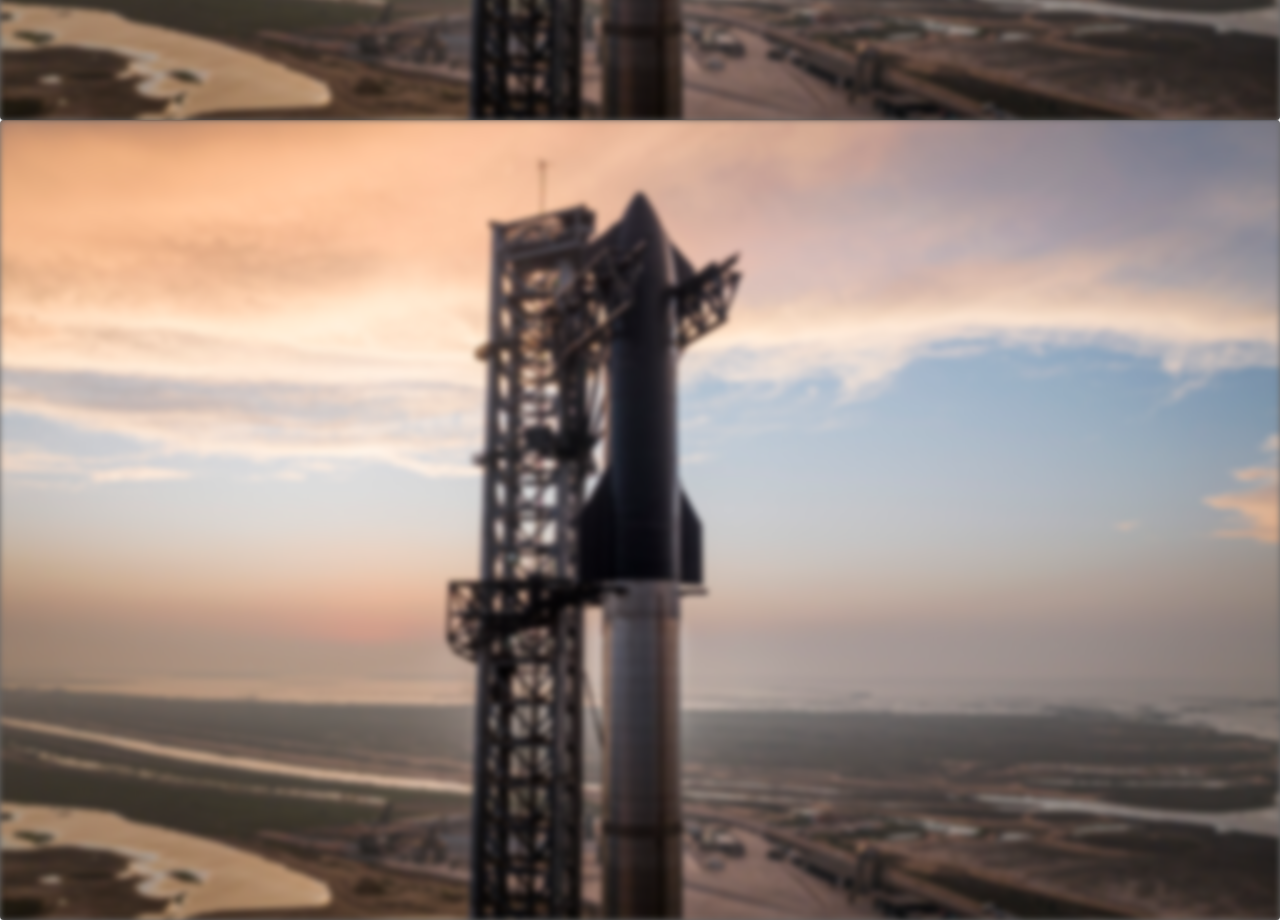
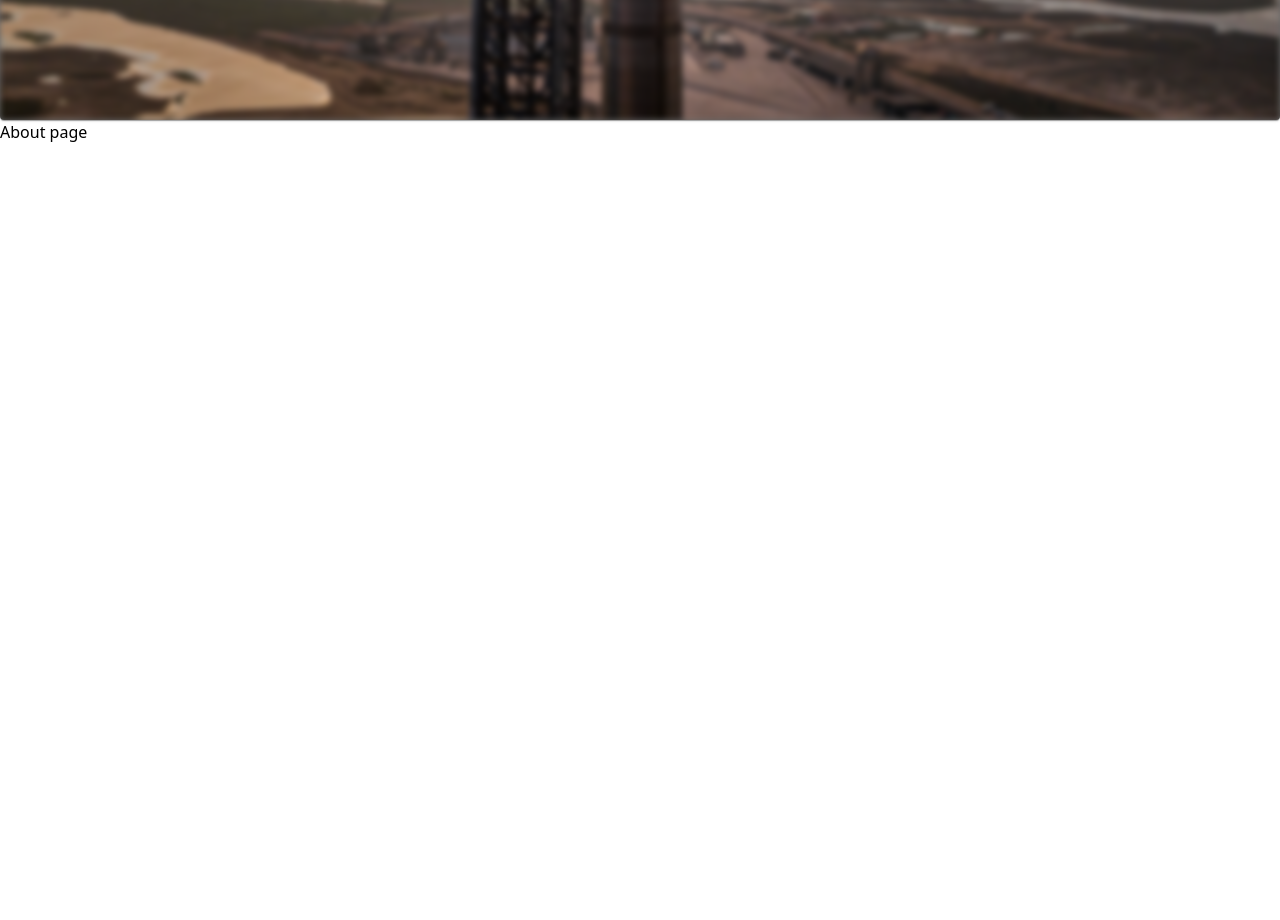
Before and after one commit to Conspiciens/portfolio, a Next.js app: page /about in a window 1280 px wide. Shown: the part 680-1600 px from the top of the page. After the commit the page ends 824 px from the top, so only its background shows below. Built offline with nearby package versions, Linux system fonts and the light colour scheme.

Commit message:
Removed redundant code

```diff
--- a/src/app/about/page.tsx
+++ b/src/app/about/page.tsx
@@ -4,28 +4,7 @@ const About = () => {
 
     return (
       <>
-        <div style={{
-          position: 'relative',
-          height: '100vh',
-          }}>
-          <Card sx={{
-            width: "100%",
-            height: "100%",
-            position: "absolute",
-            background: 'rgb(0, 0, 0, 0.6)',
-          }}>
-            <CardMedia
-              component="img"
-              image="/sunset_starship.jpg"
-              sx = {{
-                height: "100%",
-                backgroundSize: 'cover',
-                backgroundRepeat: 'no-repeat',
-                filter: 'blur(3px)'
-              }}
-            />
-          </Card>
-        </div>
+        <p> About page </p>
       </>
     );
 }
--- a/src/app/projects/page.tsx
+++ b/src/app/projects/page.tsx
@@ -1,7 +1,9 @@
-
+import {Card, CardMedia} from '@mui/material';
 
 export default function Projects() {
     return (
-        <p>Projects Page</p>
+        <>
+            <p> Projects </p>
+        </>
     )
 }
```
